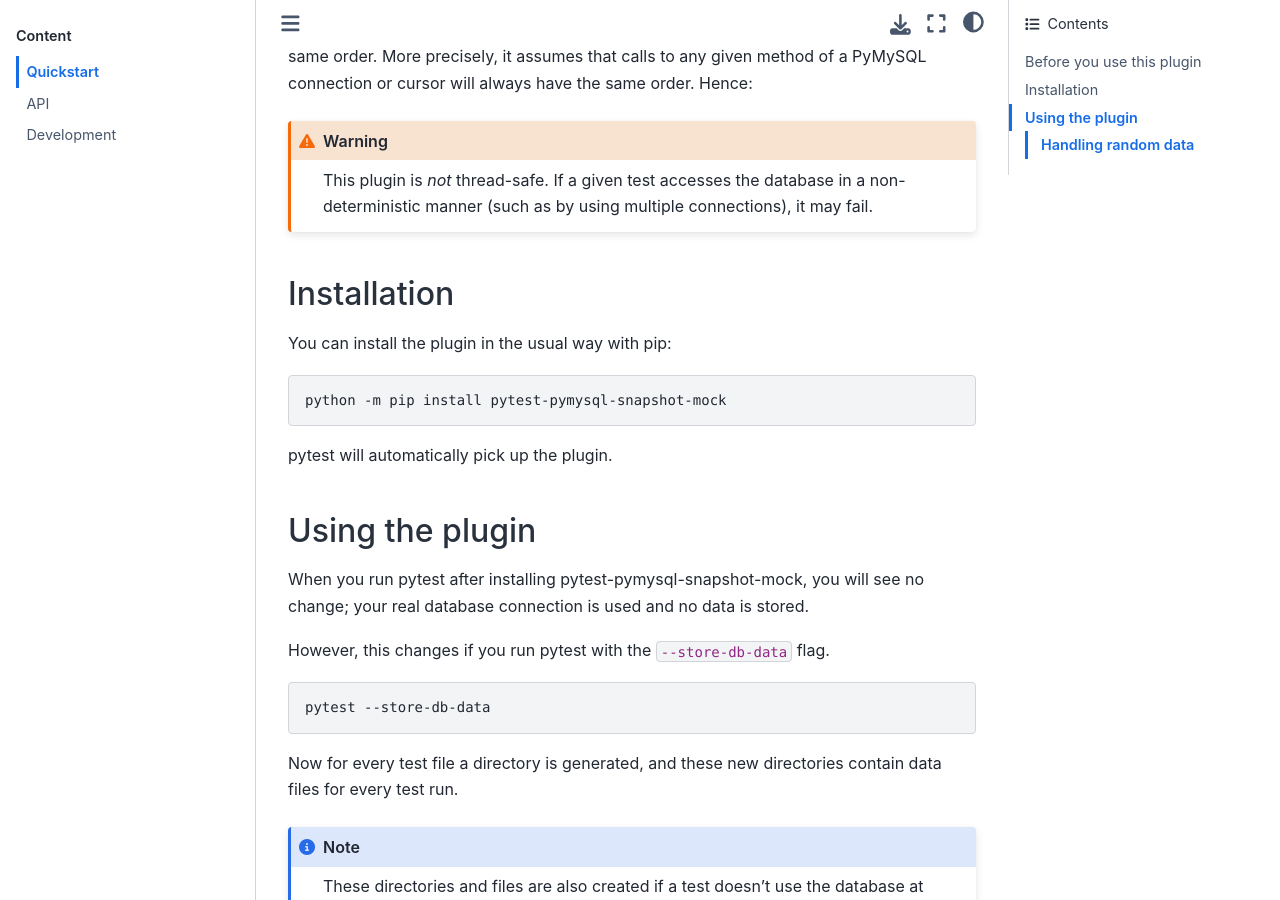
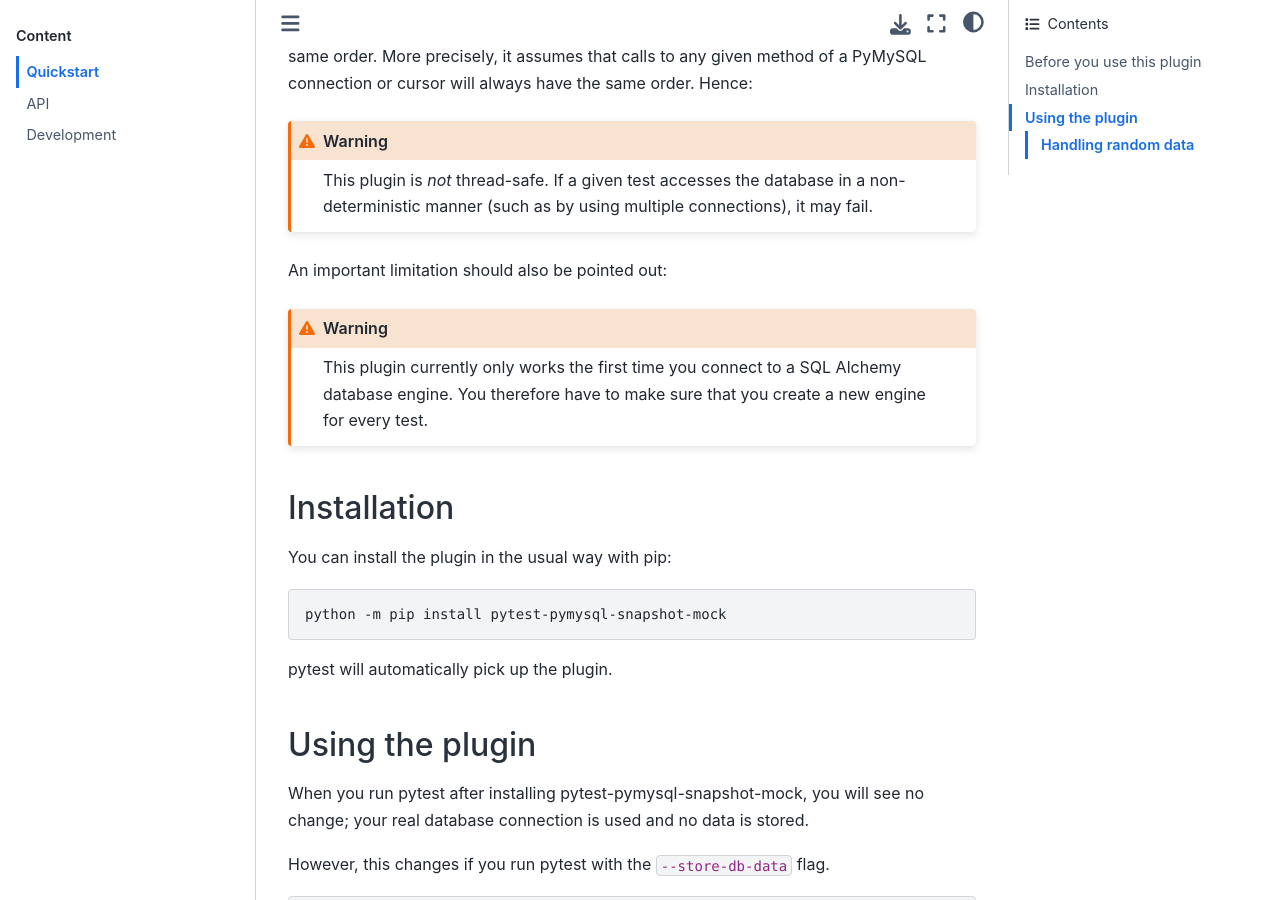
Before and after one commit to saltastroops/pytest-pymysql-autorecord, a Sphinx documentation site: the page built from docs/quickstart.md, in a window 1280 px wide and 900 px high, scrolled down 1173 px. Built offline with Sphinx 7.4.7 and the Sphinx Book theme 1.1.4, drawn with Linux system fonts in a browser that asks for light colours.

Commit message:
Improved documentation

````diff
--- a/docs/quickstart.md
+++ b/docs/quickstart.md
@@ -26,6 +26,12 @@
 
 ```{warning}
 This plugin is *not* thread-safe. If a given test accesses the database in a non-deterministic manner (such as by using multiple connections), it may fail.
+```
+
+An important limitation should also be pointed out:
+
+```{warning}
+This plugin currently only works the first time you connect to a SQL Alchemy database engine. You therefore have to make sure that you create a new engine for every test.
 ```
 
 ## Installation
````
